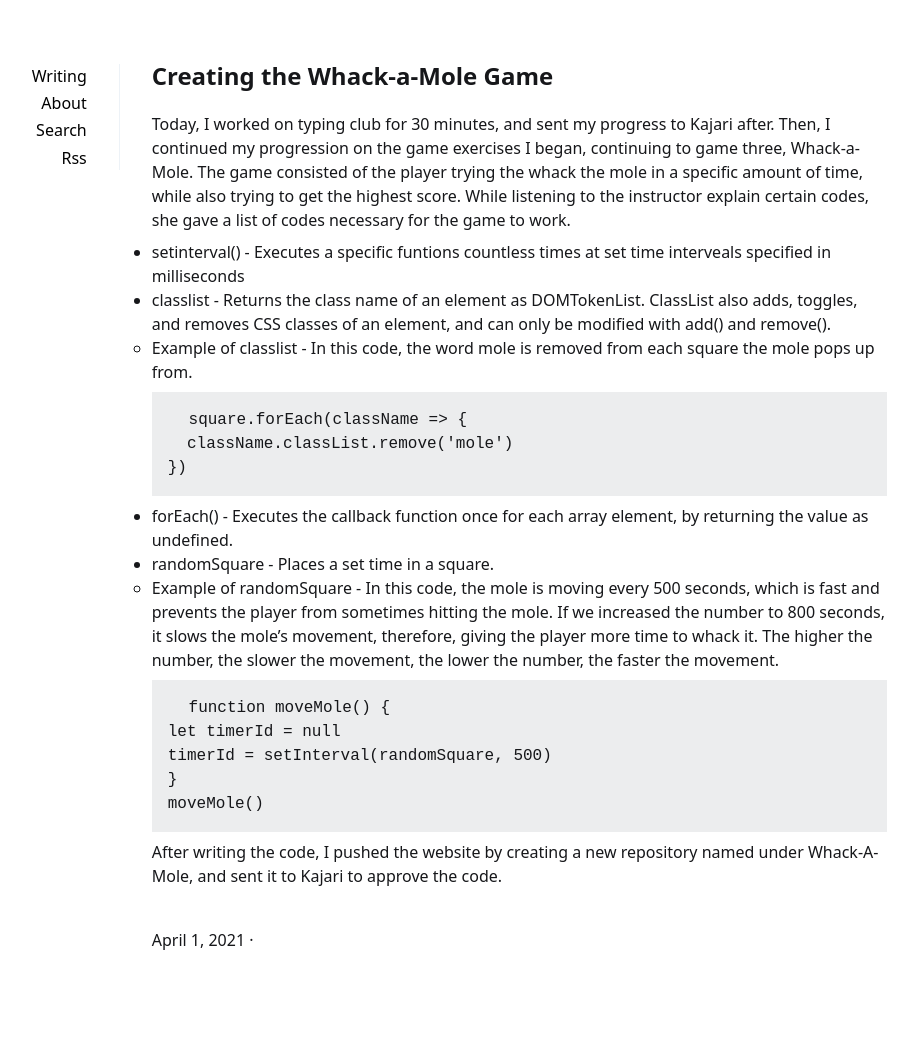
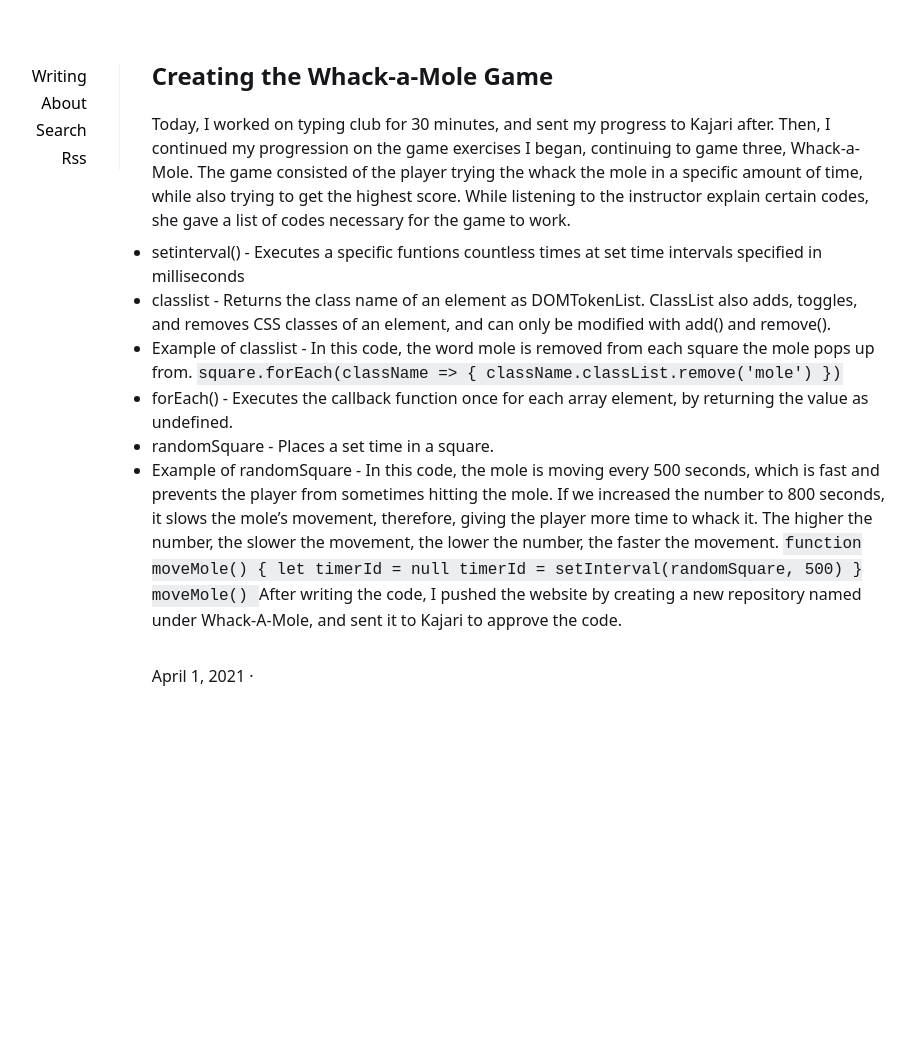
Before and after one commit to Osvaldo178/Osvaldo178.github.io, a Jekyll site: the page built from _posts/2021-4-01-Creating-the-Whack-a-Mole-Game.md, in a window 1280 px wide. Shown: the whole page, without its empty margins (201-1119 px from the left). Built offline with Jekyll 4.4.1, drawn with Linux system fonts in a browser that asks for light colours; after the commit the page ends 900 px from its top, so only the background shows below that.

Commit message:
Resolved changes

````diff
--- a/_posts/2021-4-01-Creating-the-Whack-a-Mole-Game.md
+++ b/_posts/2021-4-01-Creating-the-Whack-a-Mole-Game.md
@@ -7,19 +7,17 @@ tags:
 ---
 Today, I worked on typing club for 30 minutes, and sent my progress to Kajari after. Then, I continued my progression on the game exercises I began, continuing to game three, Whack-a-Mole. The game consisted of the player trying the whack the mole in a specific amount of time, while also trying to get the highest score. While listening to the instructor explain certain codes, she gave a list of codes necessary for the game to work.
 
-* setinterval() - Executes a specific funtions countless times at set time interveals specified in milliseconds
+* setinterval() - Executes a specific funtions countless times at set time intervals specified in milliseconds
 * classlist - Returns the class name of an element as DOMTokenList. ClassList also adds, toggles, and removes CSS classes of an element, and can only be modified with add() and remove().
-	* Example of classlist - In this code, the word mole is removed from each square the mole pops up from.
-	```
-	square.forEach(className => {
+* Example of classlist - In this code, the word mole is removed from each square the mole pops up from.
+	```square.forEach(className => {
     className.classList.remove('mole')
   })
   ```
 * forEach() - Executes the callback function once for each array element, by returning the value as undefined.
 * randomSquare - Places a set time in a square.
-	* Example of randomSquare - In this code, the mole is moving every 500 seconds, which is fast and prevents the player from sometimes hitting the mole. If we increased the number to 800 seconds, it slows the mole's movement, therefore, giving the player more time to whack it. The higher the number, the slower the movement, the lower the number, the faster the movement.
-	```
-	function moveMole() {
+* Example of randomSquare - In this code, the mole is moving every 500 seconds, which is fast and prevents the player from sometimes hitting the mole. If we increased the number to 800 seconds, it slows the mole's movement, therefore, giving the player more time to whack it. The higher the number, the slower the movement, the lower the number, the faster the movement.
+	```function moveMole() {
   let timerId = null
   timerId = setInterval(randomSquare, 500)
 }
````
